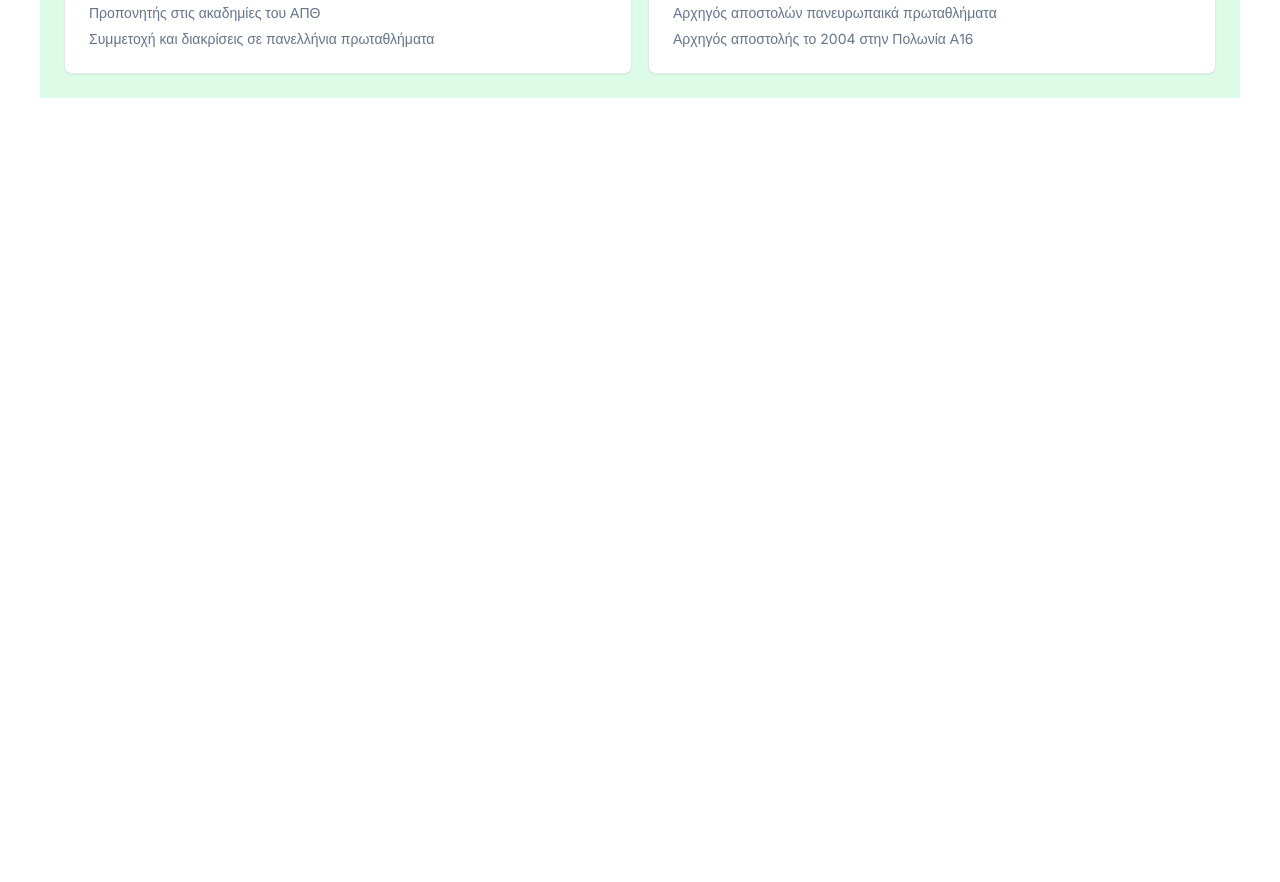
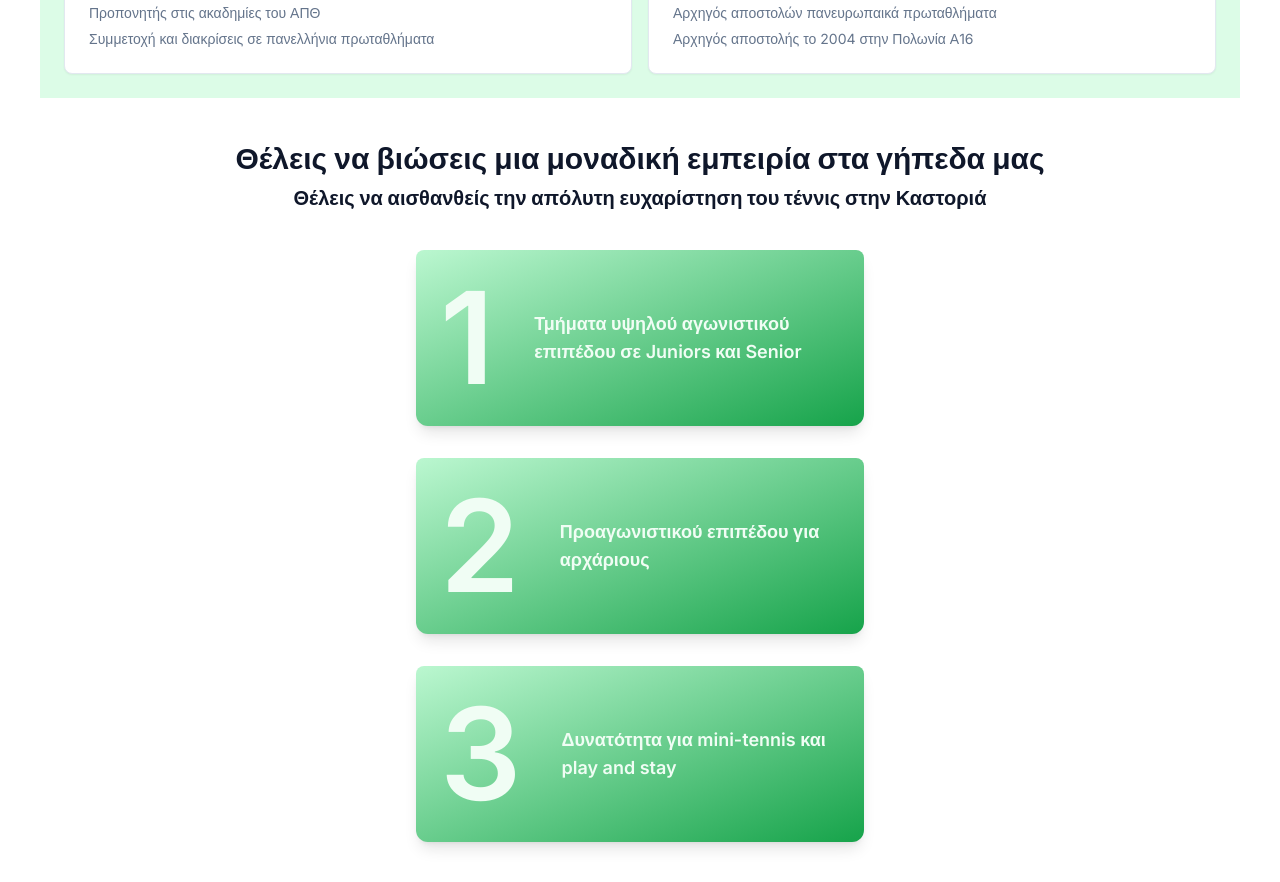
Before and after one commit to papadopan/kastoria-tennis, a Next.js app: page / in a window 1280 px wide. Shown: the part 1000-1882 px from the top of the page. Before the commit the page ends 1138 px from the top, so only its background shows below. Built offline with nearby package versions, Linux system fonts and the light colour scheme.

Commit message:
add offers

```diff
--- a/app/page.tsx
+++ b/app/page.tsx
@@ -74,6 +74,33 @@ export default function Home() {
           // <div className="col-span-4 md:col-span-2 bg-red-100">{coach}</div>
         ))}
       </section>
+      {/* advert */}
+      <section className="mt-10 flex flex-col items-center">
+        <h1 className="text-3xl font-bold leading-10">
+          Θέλεις να βιώσεις μια μοναδική εμπειρία στα γήπεδα μας
+        </h1>
+        <h1 className="text-xl  font-bold leading-10">
+          Θέλεις να αισθανθείς την απόλυτη ευχαρίστηση του τέννις στην Καστοριά
+        </h1>
+        <div className="flex gap-10 w-full max-w-md items-center justify-center p-6 bg-green-200 rounded-lg shadow-lg mt-8  bg-gradient-to-tl rounded-b-xl leading-6 font-semibold text-white from-green-600 to-green-200">
+          <div className="text-9xl text-green-50">1</div>
+          <div className="w-80 text-green-50 text-lg">
+            Τμήματα υψηλού αγωνιστικού επιπέδου σε Juniors και Senior
+          </div>
+        </div>
+        <div className="flex gap-10 w-full max-w-md items-center justify-center p-6 bg-green-200 rounded-lg shadow-lg mt-8  bg-gradient-to-tl rounded-b-xl leading-6 font-semibold text-white from-green-600 to-green-200">
+          <div className="text-9xl text-green-50">2</div>
+          <div className="w-80 text-green-50 text-lg">
+            Προαγωνιστικού επιπέδου για αρχάριους
+          </div>
+        </div>
+        <div className="flex gap-10 w-full max-w-md items-center justify-center p-6 bg-green-200 rounded-lg shadow-lg mt-8  bg-gradient-to-tl rounded-b-xl leading-6 font-semibold text-white from-green-600 to-green-200">
+          <div className="text-9xl text-green-50">3</div>
+          <div className="w-80 text-green-50 text-lg">
+            Δυνατότητα για mini-tennis και play and stay
+          </div>
+        </div>
+      </section>
     </div>
   );
 }
```
